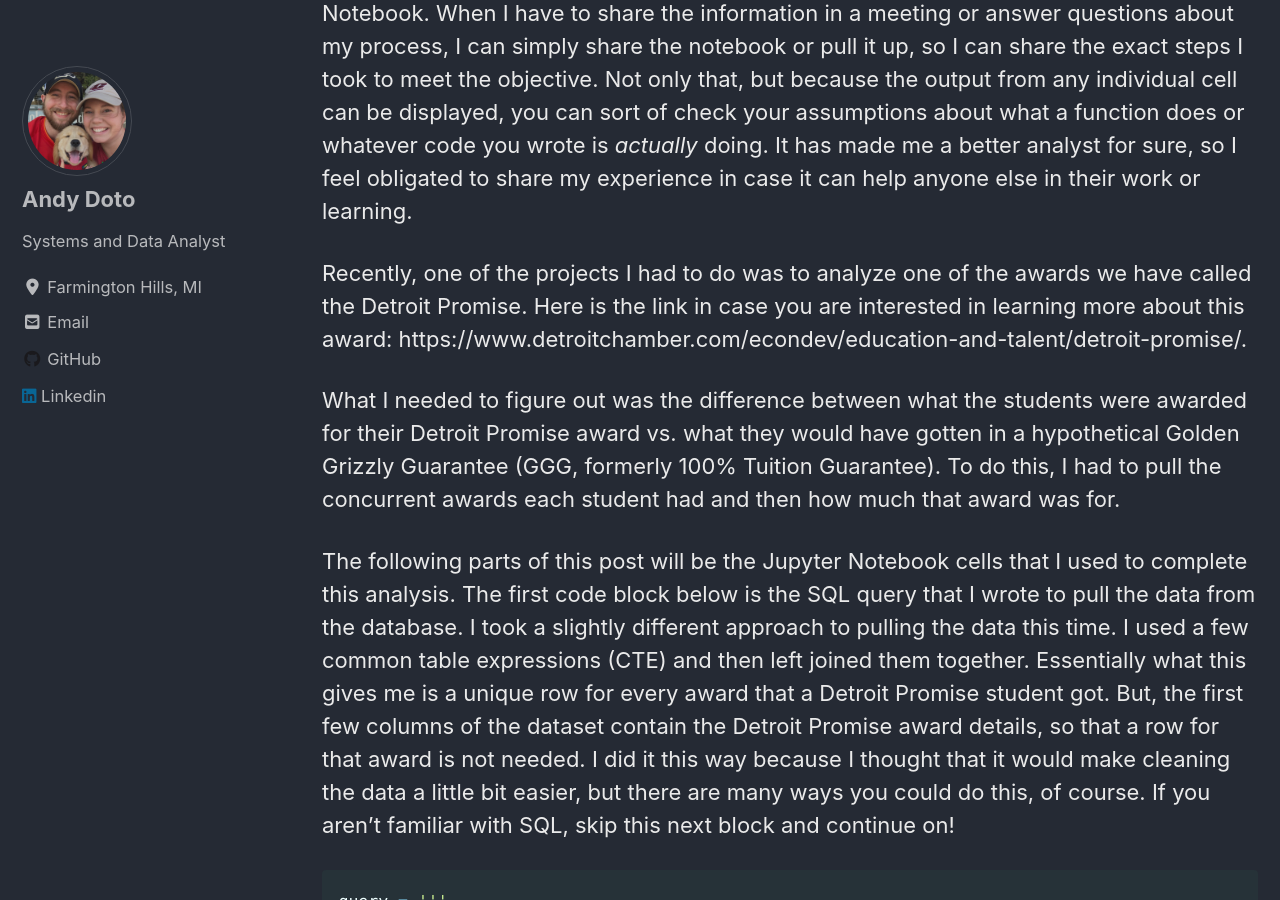
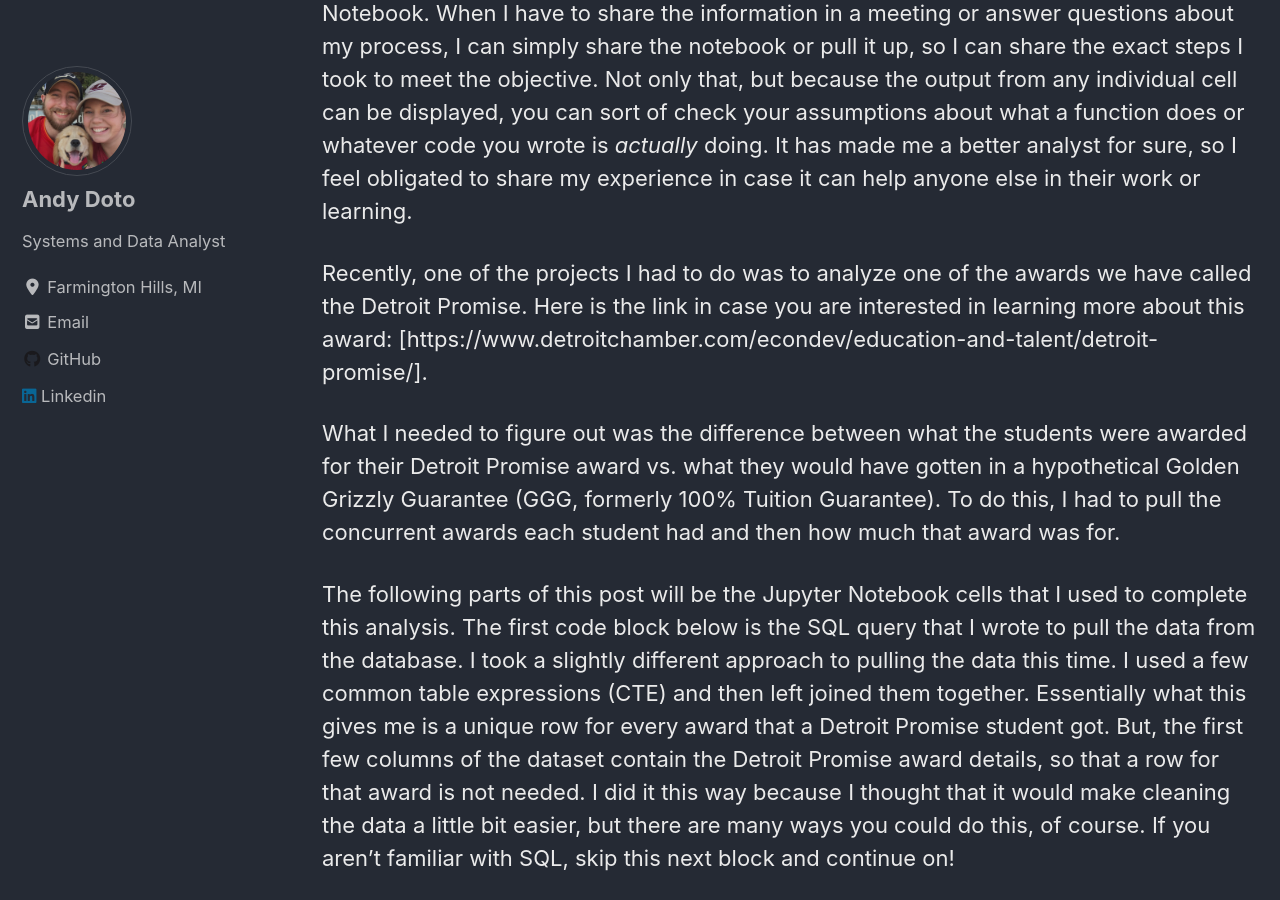
Before and after one commit to andrewdoto13/andrewdoto13.github.io, a Jekyll site: the page built from _posts/2020-03-22-jupnotebooks.md, in a window 1280 px wide and 900 px high, scrolled down 1054 px. Built offline with Jekyll 4.4.1, drawn with Linux system fonts in a browser that asks for light colours; cached includes are drawn as plain includes; nearby versions of some CDN libraries.

```diff
--- a/_posts/2020-03-22-jupnotebooks.md
+++ b/_posts/2020-03-22-jupnotebooks.md
@@ -11,7 +11,7 @@ Often times at my past few jobs as well as currently, I'll get a descriptive que
 
 This is where I've really found Jupyter Notebooks to be extremely useful; it has made me that much more effective and more confident in my work. The way it's constructed by splitting the code into cell blocks and then how the execution is interactive at each block is just immense. It's also helped me in my learning by helping me develop my problem-solving skills by splitting up problems into component parts. Jupyter Notebooks are perfect for that, and the fact that they are free to use is plain awesome. When I try to answer descriptive questions or do really any kind of analysis, I go straight for a Jupyter Notebook. When I have to share the information in a meeting or answer questions about my process, I can simply share the notebook or pull it up, so I can share the exact steps I took to meet the objective. Not only that, but because the output from any individual cell can be displayed, you can sort of check your assumptions about what a function does or whatever code you wrote is *actually* doing. It has made me a better analyst for sure, so I feel obligated to share my experience in case it can help anyone else in their work or learning.
 
-Recently, one of the projects I had to do was to analyze one of the awards we have called the Detroit Promise. Here is the link in case you are interested in learning more about this award: https://www.detroitchamber.com/econdev/education-and-talent/detroit-promise/.
+Recently, one of the projects I had to do was to analyze one of the awards we have called the Detroit Promise. Here is the link in case you are interested in learning more about this award: [https://www.detroitchamber.com/econdev/education-and-talent/detroit-promise/].
 
 What I needed to figure out was the difference between what the students were awarded for their Detroit Promise award vs. what they would have gotten in a hypothetical Golden Grizzly Guarantee (GGG, formerly 100% Tuition Guarantee). To do this, I had to pull the concurrent awards each student had and then how much that award was for.
 
```
